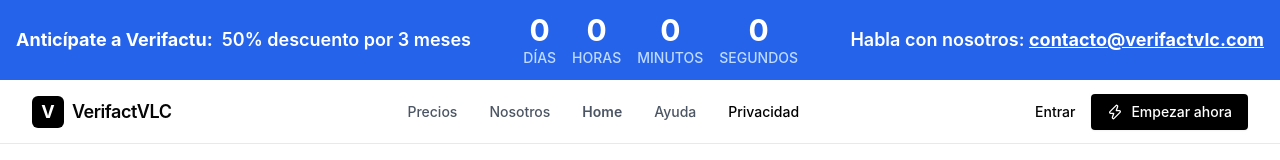
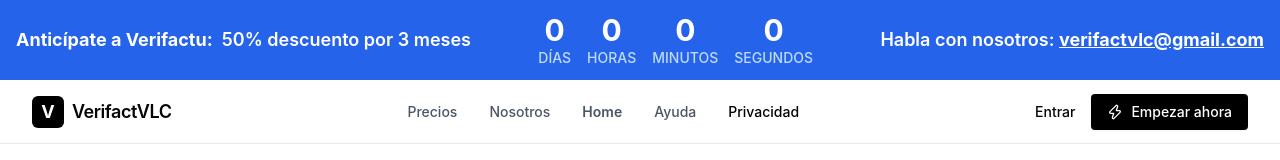
Before and after one commit to BurningNacho/burningnacho.github.io, a plain HTML site: page privacidad.html in a window 1280 px wide. Shown: the top 160 px of the page. Drawn offline with nearby package versions, Linux system fonts and the light colour scheme.

Commit message:
Update email contact addresses across multiple HTML and JavaScript files to use verifactvlc@gmail.com for improved consistency and support communication.

```diff
--- a/components/mobile-menu.js
+++ b/components/mobile-menu.js
@@ -59,7 +59,7 @@ function renderMobileMenu(activePage = "home") {
     pages.privacidad
   )}" onclick="toggleMenu()">Privacidad</a>
         <div class="mt-8 flex flex-col gap-4">
-            <a href="mailto:login@verifactvlc.com" class="text-center py-3 rounded-md bg-gray-100 font-medium" onclick="toggleMenu()" aria-label="Iniciar sesión">Entrar</a>
+            <a href="mailto:verifactvlc@gmail.com" class="text-center py-3 rounded-md bg-gray-100 font-medium" onclick="toggleMenu()" aria-label="Iniciar sesión">Entrar</a>
             <a href="precios.html" class="text-center py-3 rounded-md bg-black text-white font-medium" onclick="toggleMenu()" aria-label="Empezar ahora">Empezar ahora</a>
         </div>
     </div>
--- a/components/navbar.js
+++ b/components/navbar.js
@@ -76,7 +76,7 @@ function renderNavbar(activePage = "home") {
 
             <!-- Botones Acción -->
             <div class="hidden lg:flex items-center gap-4 text-sm font-medium">
-                <a href="mailto:login@verifactvlc.com" class="hover:text-gray-900 transition-colors" aria-label="Iniciar sesión">Entrar</a>
+                <a href="mailto:verifactvlc@gmail.com" class="hover:text-gray-900 transition-colors" aria-label="Iniciar sesión">Entrar</a>
                 <a href="precios.html" class="bg-black text-white px-4 py-2 rounded-[4px] hover:bg-gray-800 transition-colors shadow-sm flex items-center gap-2" aria-label="Empezar ahora">
                     <i data-lucide="zap" class="w-4 h-4" aria-hidden="true"></i> Empezar ahora
                 </a>
--- a/components/promo-banner.js
+++ b/components/promo-banner.js
@@ -33,7 +33,7 @@ function renderPromoBanner() {
                     </div>
                 </div>
                 <div class="text-center text-xs">
-                    <a href="mailto:contacto@verifactvlc.com" class="underline hover:text-blue-200 transition-colors font-semibold">contacto@verifactvlc.com</a>
+                    <a href="mailto:verifactvlc@gmail.com" class="underline hover:text-blue-200 transition-colors font-semibold">verifactvlc@gmail.com</a>
                 </div>
             </div>
 
@@ -65,7 +65,7 @@ function renderPromoBanner() {
 
                 <div class="text-right">
                     <span class="font-semibold">Habla con nosotros: </span>
-                    <a href="mailto:contacto@verifactvlc.com" class="underline hover:text-blue-200 transition-colors font-bold">contacto@verifactvlc.com</a>
+                    <a href="mailto:verifactvlc@gmail.com" class="underline hover:text-blue-200 transition-colors font-bold">verifactvlc@gmail.com</a>
                 </div>
             </div>
         </div>
--- a/privacidad.html
+++ b/privacidad.html
@@ -81,7 +81,7 @@
         "contactPoint": {
           "@type": "ContactPoint",
           "contactType": "Privacy",
-          "email": "privacidad@verifactvlc.com"
+          "email": "verifactvlc@gmail.com"
         }
       },
       "datePublished": "2025-01-01",
@@ -401,7 +401,7 @@
                         </li>
                     </ul>
                     <p class="text-gray-700 leading-relaxed mt-6 pt-6 border-t border-gray-200">
-                        Para ejercer cualquiera de estos derechos, puedes contactarnos en <a href="mailto:privacidad@verifactvlc.com" class="text-blue-600 hover:underline font-medium">privacidad@verifactvlc.com</a>. Responderemos a tu solicitud en un plazo máximo de 30 días. Si no estás satisfecho con nuestra respuesta, tienes derecho a presentar una reclamación ante la <a href="https://www.aepd.es" target="_blank" rel="noopener noreferrer" class="text-blue-600 hover:underline font-medium">Agencia Española de Protección de Datos (AEPD)</a> en <a href="https://www.aepd.es/es/guias/guia-derechos.pdf" target="_blank" rel="noopener noreferrer" class="text-blue-600 hover:underline">www.aepd.es</a>.
+                        Para ejercer cualquiera de estos derechos, puedes contactarnos en <a href="mailto:verifactvlc@gmail.com" class="text-blue-600 hover:underline font-medium">verifactvlc@gmail.com</a>. Responderemos a tu solicitud en un plazo máximo de 30 días. Si no estás satisfecho con nuestra respuesta, tienes derecho a presentar una reclamación ante la <a href="https://www.aepd.es" target="_blank" rel="noopener noreferrer" class="text-blue-600 hover:underline font-medium">Agencia Española de Protección de Datos (AEPD)</a> en <a href="https://www.aepd.es/es/guias/guia-derechos.pdf" target="_blank" rel="noopener noreferrer" class="text-blue-600 hover:underline">www.aepd.es</a>.
                     </p>
                 </div>
 
@@ -421,7 +421,7 @@
                         </li>
                         <li class="flex items-start gap-2">
                             <i data-lucide="send" class="w-5 h-5 text-purple-500 mt-0.5 flex-shrink-0"></i>
-                            <span>Contactándonos en <a href="mailto:privacidad@verifactvlc.com" class="text-blue-600 hover:underline">privacidad@verifactvlc.com</a></span>
+                            <span>Contactándonos en <a href="mailto:verifactvlc@gmail.com" class="text-blue-600 hover:underline">verifactvlc@gmail.com</a></span>
                         </li>
                     </ul>
                 </div>
@@ -459,7 +459,7 @@
                 <div class="bg-black text-white rounded-xl p-8 text-center">
                     <h2 class="text-2xl font-bold mb-4">¿Tienes preguntas?</h2>
                     <p class="text-gray-300 mb-6">Si tienes alguna pregunta sobre nuestra Política de Privacidad, contáctanos.</p>
-                    <a href="mailto:privacidad@verifactvlc.com" class="inline-block px-6 py-3 bg-white text-black rounded-[4px] font-medium hover:bg-gray-100 transition-colors">
+                    <a href="mailto:verifactvlc@gmail.com" class="inline-block px-6 py-3 bg-white text-black rounded-[4px] font-medium hover:bg-gray-100 transition-colors">
                         Contactar sobre privacidad
                     </a>
                 </div>
```
Also changed, not shown: ayuda.html (+1 -1 lines), index.html (+2 -2 lines), precios.html (+3 -3 lines), sobre-nosotros.html (+1 -1 lines), 1 other file.
